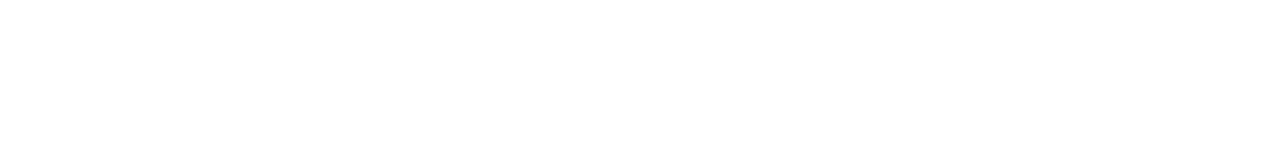
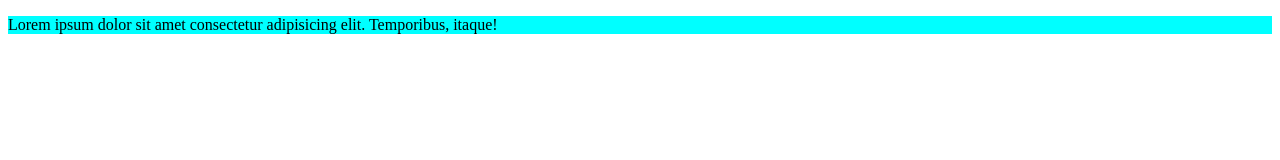
Before and after one commit to ibrahimkholil-web/programming-here, a plain HTML site: page index.html in a window 1280 px wide. Drawn offline with Linux system fonts and the light colour scheme.

Commit message:
my frist blog

```diff
--- a/index.html
+++ b/index.html
@@ -3,9 +3,12 @@
 <head>
     <meta charset="UTF-8">
     <meta name="viewport" content="width=device-width, initial-scale=1.0">
+    <link rel="stylesheet" href="style.css">
     <title>Programming here</title>
 </head>
 <body>
-
+    <div>
+        <p>Lorem ipsum dolor sit amet consectetur adipisicing elit. Temporibus, itaque!</p>
+    </div>
 </body>
 </html>
--- /dev/null
+++ b/style.css
@@ -0,0 +1,3 @@
+div{
+    background-color: aqua;
+}
```
